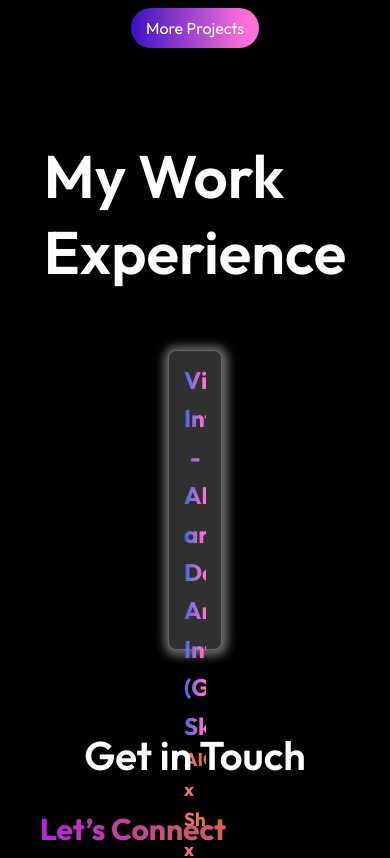
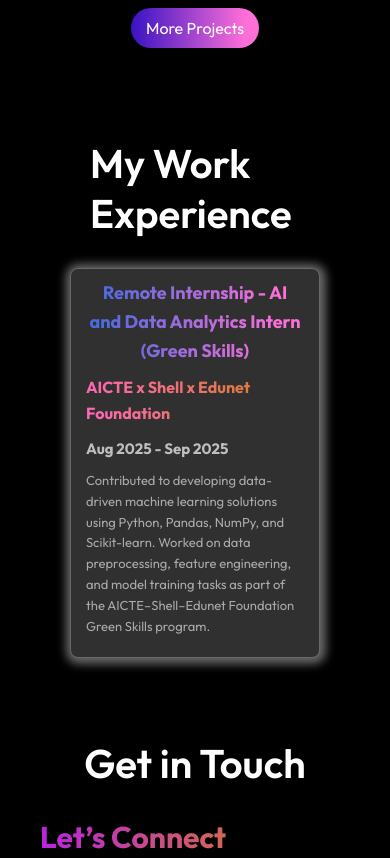
Before and after one commit to riyasingh49/Portfolio, a React (Vite) app: page / in a window 390 px wide. Shown: the part 4580-5438 px from the top of the page. Built offline with nearby package versions, Linux system fonts and the light colour scheme; the HTML template or start-up script is replaced by a standard one.

Commit message:
responsiveness of Experience completed

```diff
--- a/src/components/Experience/Experience.css
+++ b/src/components/Experience/Experience.css
@@ -35,7 +35,6 @@
 .Exp-Intro h3 {
   background: linear-gradient(267deg, #da7c25 10%, #ff66b8 100%);
   /* background: linear-gradient(270deg, #ff6fd8 10%, #4169E1 100%); */
-
   background-clip: text;
   -webkit-background-clip: text;
   -webkit-text-fill-color: transparent;
@@ -43,6 +42,8 @@
 
 .Exp-Intro p {
   color: #a9a9a9;
+  /* text-align: justify; */
+  font-size: 17px;
 }
 
 .experience-box:hover {
@@ -62,4 +63,131 @@
   background-clip: text;
   -webkit-background-clip: text;
   -webkit-text-fill-color: transparent;
+  font-size: 28px;
 }
+
+@media (max-width: 1024px){
+  .Experience {
+    gap: 60px;
+    margin: 50px 90px;
+    align-items: center;
+  }
+  .Exp-title h1 {
+    padding: 0px 20px;
+    font-size: 60px;
+    font-weight: 600;
+  }
+  .experience-box {
+    padding: 10px 15px;
+    width: 100%;
+    height: 450px;
+    margin-bottom: 50px;
+  }
+  .Exp-Intro h2 {
+    font-size: 35px;
+    margin-bottom: 10px;
+  }
+  .Exp-Intro h3{
+    font-size: 30px;
+  }
+  .Exp-Intro h4 {
+    font-size: 27px;
+  }
+  .Exp-Intro p {
+    font-size: 22px;
+  }
+}
+@media (max-width: 768px){
+  .Experience {
+    gap: 60px;
+    margin: 50px 90px;
+    align-items: center;
+  }
+  .Exp-title h1 {
+    padding: 0px 20px;
+    font-size: 50px;
+    font-weight: 600;
+  }
+  .experience-box {
+    padding: 10px 15px;
+    width: 100%;
+    height: 370px;
+    margin-bottom: 50px;
+  }
+  .Exp-Intro h2 {
+    font-size: 25px;
+    margin-bottom: 10px;
+  }
+  .Exp-Intro h3{
+    font-size: 22px;
+  }
+  .Exp-Intro h4 {
+    font-size: 20px;
+  }
+  .Exp-Intro p {
+    font-size: 18px;
+  }
+}
+
+@media(max-width: 430px){
+  .Experience {
+    gap: 30px;
+    margin: 30px 50px;
+  }
+  .Exp-title h1 {
+    padding: 0px 20px;
+    font-size: 40px;
+    font-weight: 600;
+  }
+  .experience-box {
+    padding: 10px 15px;
+    width: 100%;
+    height: 390px;
+    margin-bottom: 50px;
+  }
+  .Exp-Intro h2 {
+    font-size: 18px;
+    margin-bottom: 10px;
+  }
+  .Exp-Intro h3{
+    font-size: 16px;
+  }
+  .Exp-Intro h4 {
+    font-size: 15px;
+  }
+  .Exp-Intro p {
+    color: #a9a9a9;
+    font-size: 13px;
+  }
+}
+@media(max-width: 344px){
+  .Experience {
+    gap: 30px;
+    margin: 30px 30px;
+  }
+  .Exp-title h1 {
+    padding: 0px 20px;
+    font-size: 40px;
+    font-weight: 600;
+  }
+  .experience-box {
+    padding: 10px 15px;
+    width: 100%;
+    height: 390px;
+    margin-bottom: 50px;
+  }
+  .Exp-Intro h2 {
+    font-size: 18px;
+    margin-bottom: 10px;
+  }
+  .Exp-Intro h3{
+    font-size: 16px;
+  }
+  .Exp-Intro h4 {
+    font-size: 15px;
+  }
+  .Exp-Intro p {
+    color: #a9a9a9;
+    font-size: 13px;
+  }
+}
--- a/src/components/Experience/Experience.jsx
+++ b/src/components/Experience/Experience.jsx
@@ -12,10 +12,10 @@
 
 
         <div className="Exp-Intro">
-            <h2> Virtual Internship - AI and Data Analytics Intern (Green Skills) </h2>
+            <h2> Remote Internship - AI and Data Analytics Intern (Green Skills) </h2>
             <h3>AICTE x Shell x Edunet Foundation</h3>
             <h4>Aug 2025 - Sep 2025</h4>
-            <p>During my AICTE–Shell–Edunet Foundation internship on AI and Data Analytics, I developed an Air Quality Forecast model using Python, Pandas, NumPy, and Scikit-learn for AQI prediction through data preprocessing, feature engineering, and model training.</p>
+            <p>Contributed to developing data-driven machine learning solutions using Python, Pandas, NumPy, and Scikit-learn. Worked on data preprocessing, feature engineering, and model training tasks as part of the AICTE–Shell–Edunet Foundation Green Skills program.</p>
         </div>
 
         </div>
```
